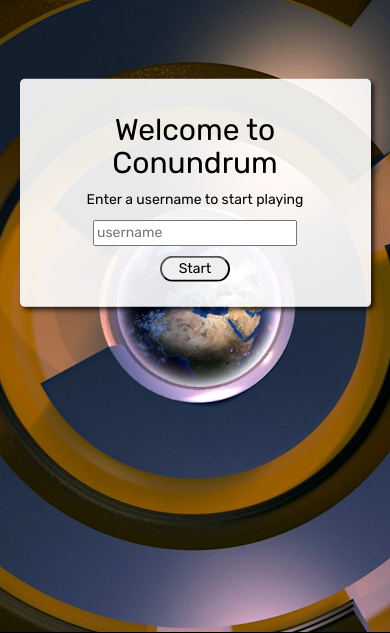
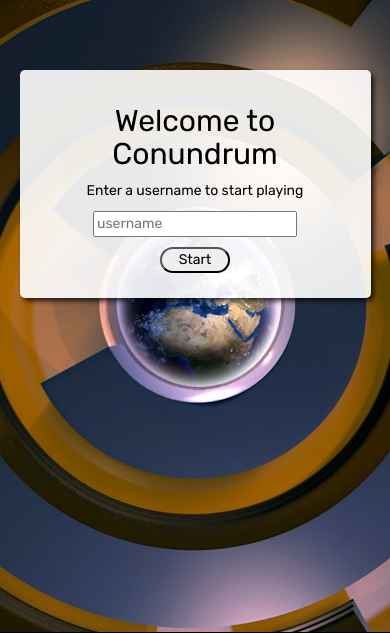
Before and after one commit to Code-Institute-Submissions/conundrum, a Flask app: page / in a window 390 px wide. Shown: the part 95-728 px from the top of the page. Run offline with Flask 2, Linux system fonts and the light colour scheme; some libraries are stand-ins or nearby versions.

Commit message:
adjusted username container, looked different on my phone

```diff
--- a/static/css/main.css
+++ b/static/css/main.css
@@ -142,11 +142,6 @@ footer {
 }
 
 /*---------Index.htm--------------l*/
-@media (max-width: 991px) {
-    .index-row {
-    transform:translateY(60%);
-}
-}
 #username-submit-form {
     display: inline-block;
 }
@@ -168,7 +163,7 @@ footer {
 
 @media (max-width: 991px) {
     .username-container {
-        transform:translateY(-50%);
+        margin-top: 18%;
     }
 }
 
--- a/templates/index.html
+++ b/templates/index.html
@@ -1,8 +1,8 @@
 {% extends 'base.html' %} {% block content %}
 
 
-<div class="index-row">
-    <div class="col-xs-12, centering">
+<div class="row">
+    <div class="col-xs-12, centering outer-container">
         <div class="username-container">
 
             <h2>Welcome to Conundrum</h2>
```
